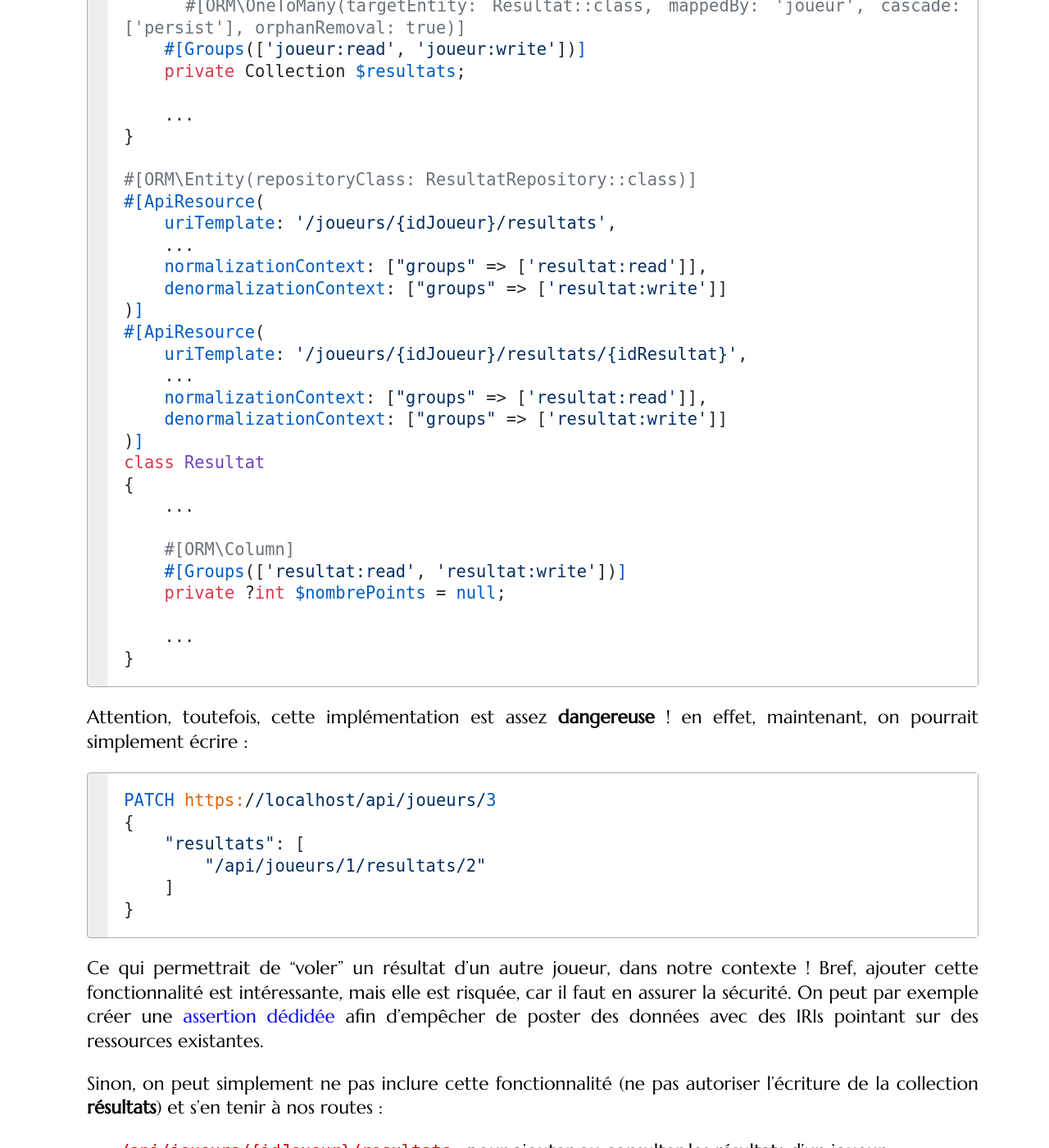
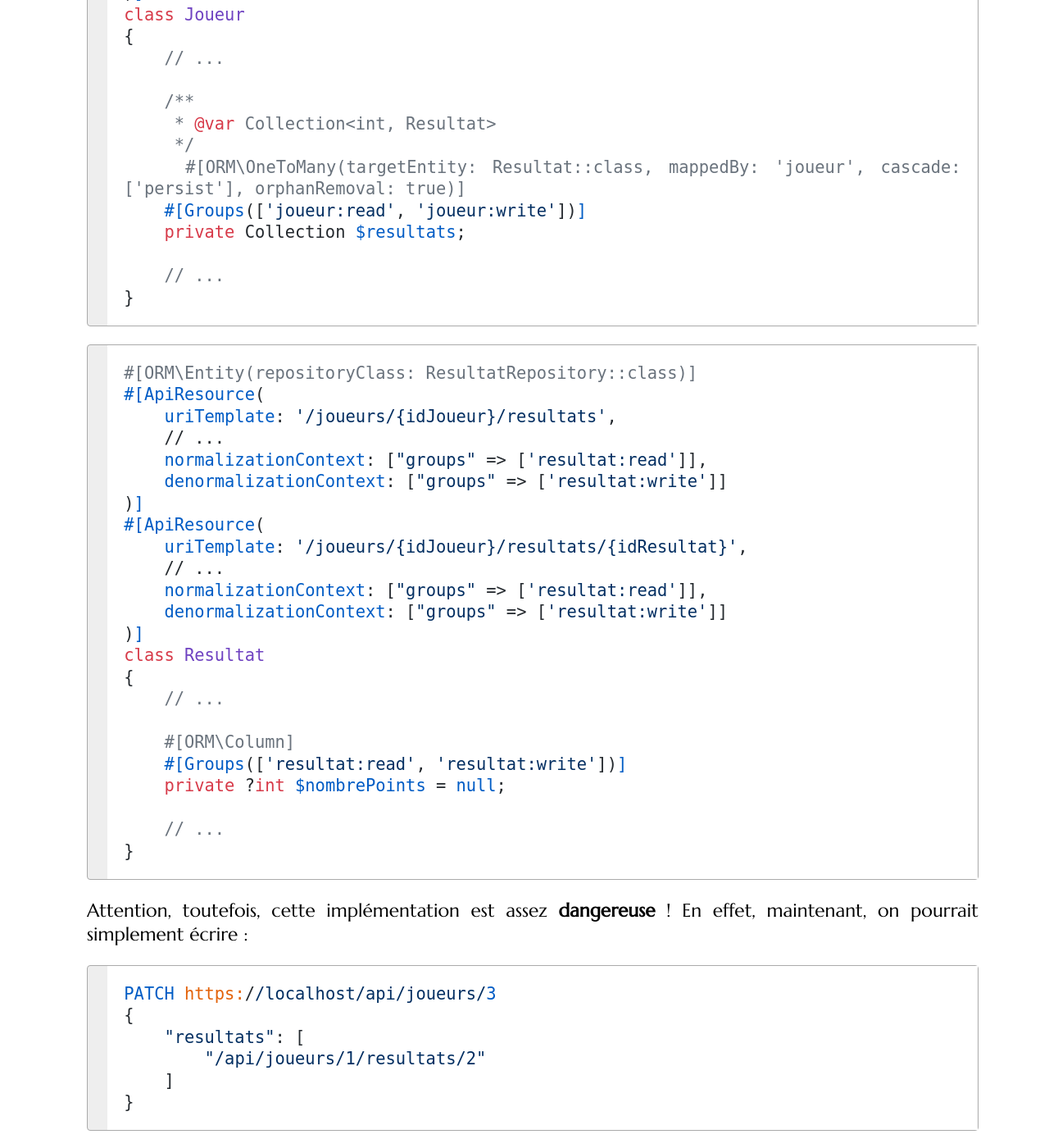
Before and after one commit to mgasquet/R5.A.05-ProgrammationAvancee-Web, a Jekyll site: the page built from complements/complement2.md, in a window 1280 px wide and 1400 px high, scrolled down 15673 px. Shown: the whole window at 82% size. Built offline with Jekyll 4.4.1, drawn with Linux system fonts in a browser that asks for light colours; some web fonts are replaced; some of the changed text lies outside the part shown.

Commit message:
Complements 2 & 3 : typos et noms de ressources au pluriel

````diff
--- a/complements/complement2.md
+++ b/complements/complement2.md
@@ -89,7 +89,8 @@ class Ville
 
     //Methodes...
 }
-
+```
+```php
 #[ORM\Entity(repositoryClass: JoueurRepository::class)]
 #[ApiResource]
 class Joueur
@@ -116,7 +117,8 @@ class Joueur
 
     //Methodes...
 }
-
+```
+```php
 #[ORM\Entity(repositoryClass: ResultatRepository::class)]
 #[ApiResource]
 class Resultat
@@ -230,15 +232,16 @@ On peut ensuite utiliser la **normalisation** afin de montrer les détails de la
 )]
 class Joueur
 {
-    ...
+    // ...
 
     #[ORM\ManyToOne]
     #[Groups(['joueur:read'])]
     private ?Ville $ville = null;
 
-    ...
+    // ...
 }
-
+```
+```php
 #[ApiResource(
     normalizationContext: ["groups" => ['ville:read']]
 )]
@@ -360,7 +366,7 @@ Ou bien la liste des habitants d'une ville :
 )]
 class Joueur
 {
-    ...
+    // ...
 }
 ```
 
@@ -422,8 +428,9 @@ Cette route aura alors la forme suivante :
 
 Avec cette nouvelle route, **on ne précisera alors plus explicitement l'identifiant du joueur**. Il sera affecté automatiquement (grâce à l'identifiant passé dans la route). On bloque aussi l'écriture du champ `joueur` afin d'empêcher le changement de propriétaire d'un résultat avec un `PATCH`.
 
-API Platform nous permet de mettre en place ce système en définissant des **routes** customisées en configurant correctement plusieurs
-attributs `[ApiResource]` (et en supprimant celui par défaut) dans l'entité `Resultat` :
+API Platform nous permet de mettre en place ce système en définissant des
+**routes** customisées en configurant correctement plusieurs attributs
+`[ApiResource]` (et en supprimant celui par défaut) dans l'entité `Resultat` :
 
 ```php
 #[ORM\Entity(repositoryClass: ResultatRepository::class)]
@@ -459,7 +466,7 @@ attributs `[ApiResource]` (et en supprimant celui par défaut) dans l'entité `R
 )]
 class Resultat
 {
-    ...
+    // ...
 
     #[ApiProperty(writable: false)]
     #[ORM\ManyToOne(inversedBy: 'resultats')]
@@ -530,7 +537,7 @@ Pour cela, on doit explicitement autoriser l'écriture de la **Collection** `$re
 )]
 class Joueur
 {
-    ...
+    // ...
 
     /**
      * @var Collection<int, Resultat>
@@ -539,36 +546,37 @@ class Joueur
     #[Groups(['joueur:read', 'joueur:write'])]
     private Collection $resultats;
 
-    ...
+    // ...
 }
-
+```
+```php
 #[ORM\Entity(repositoryClass: ResultatRepository::class)]
 #[ApiResource(
     uriTemplate: '/joueurs/{idJoueur}/resultats',
-    ...
+    // ...
     normalizationContext: ["groups" => ['resultat:read']],
     denormalizationContext: ["groups" => ['resultat:write']]
 )]
 #[ApiResource(
     uriTemplate: '/joueurs/{idJoueur}/resultats/{idResultat}',
-    ...
+    // ...
     normalizationContext: ["groups" => ['resultat:read']],
     denormalizationContext: ["groups" => ['resultat:write']]
 )]
 class Resultat
 {
-    ...
+    // ...
 
     #[ORM\Column]
     #[Groups(['resultat:read', 'resultat:write'])]
     private ?int $nombrePoints = null;
 
-    ...
+    // ...
 }
 ```
 
 Attention, toutefois, cette implémentation est assez **dangereuse** !
-en effet, maintenant, on pourrait simplement écrire :
+En effet, maintenant, on pourrait simplement écrire :
 
 ```
 PATCH https://localhost/api/joueurs/3
@@ -692,13 +700,15 @@ class Casier
 
     //Methodes...
 }
+```
+```php
 
 #[ORM\Entity(repositoryClass: JoueurRepository::class)]
 #[ApiResource(
     normalizationContext: ["groups" => ['joueur:read', 'ville:read', 'resultat:read']],
     denormalizationContext: ["groups" => ['joueur:write', 'resultat:write']]
 )]
-...
+// ...
 #[ApiResource(
     uriTemplate: '/casiers/{idCasier}/joueur',
     operations: [
@@ -714,7 +724,7 @@ class Casier
 )]
 class Joueur
 {
-    ...
+    // ...
 
     #[ORM\OneToOne(mappedBy: 'proprietaire', cascade: ['persist', 'remove'])]
     #[ApiProperty(writable: false)]
````
Also changed, not shown: other parts of complements/complement2.md (+6 -3 lines), complements/complement3.md (+17 -8 lines).
